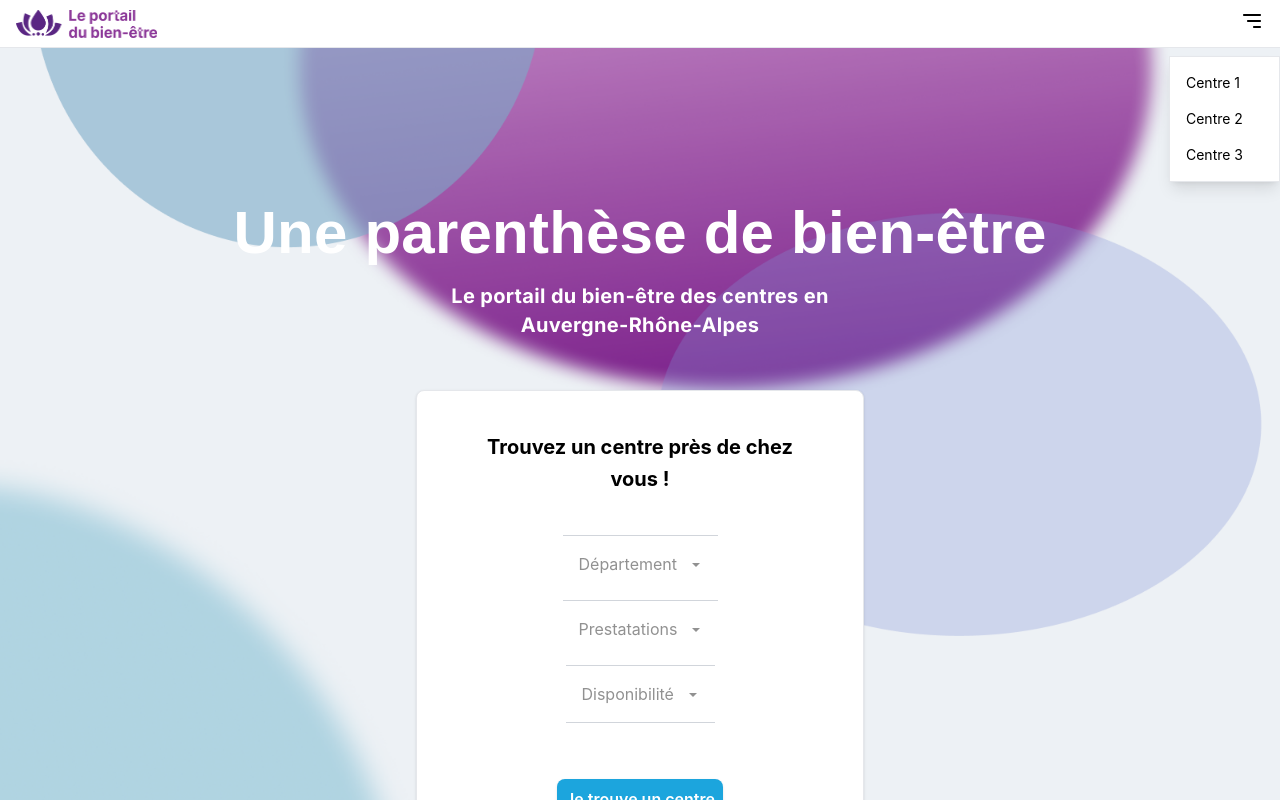
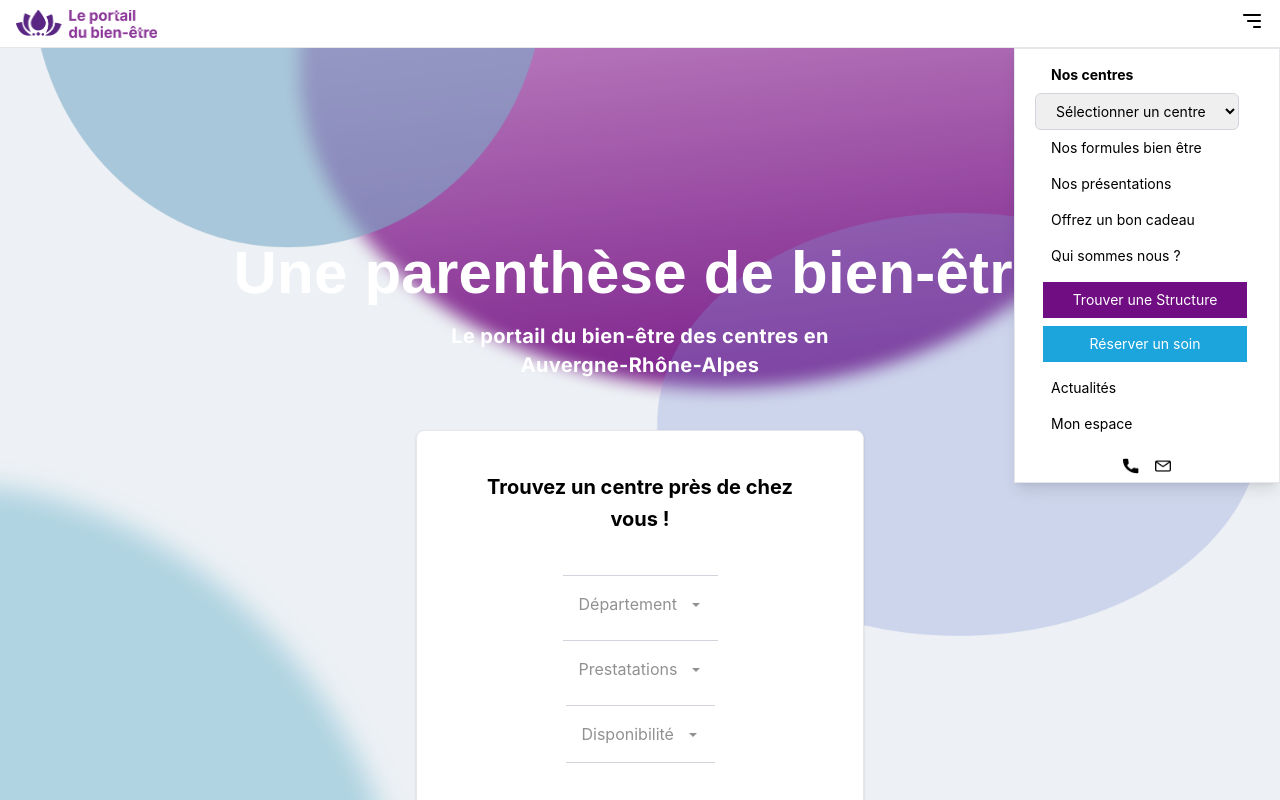
Before and after one commit to tchoifr/test-DBM, a React (Create React App) app: page / in a window 1280 px wide. Both pictures are taken after a click on the button 1252 px from the left and 20 px from the top of the page. Shown: the top 800 px of the page. Built offline with nearby package versions, Linux system fonts and the light colour scheme.

Commit message:
modif style

```diff
--- a/src/components/BandeauResponsive.tsx
+++ b/src/components/BandeauResponsive.tsx
@@ -1,5 +1,8 @@
 import React, { useState } from "react";
 import logo from "../assets/images/logo.webp";
+import phone from "../assets/images/phone.png";
+import mail from "../assets/images/mail.png";
+
 const BandeauResponsive = () => {
   const [isMenuOpen, setIsMenuOpen] = useState(false);
 
@@ -17,7 +20,7 @@ const BandeauResponsive = () => {
             objectFit: "cover",
           }}
           src={logo}
-          alt=""
+          alt="Logo"
         />
       </div>
 
@@ -41,25 +44,122 @@ const BandeauResponsive = () => {
           </svg>
         </button>
       </div>
+
       {isMenuOpen && (
-        <div className="absolute top-12 right-0 mt-2 bg-white border border-gray-200 shadow-lg">
-          <ul className="py-2 text-sm">
+        <div
+          style={{
+            zIndex: "1000",
+          }}
+          className="absolute top-12 right-0 bg-white border border-gray-200 shadow-lg"
+        >
+          <ul className="py-2 text-sm p-5">
             <li>
-              <a href="/centre1" className="block px-4 py-2 hover:bg-gray-100">
-                Centre 1
+              <label htmlFor="centres" className="font-bold block px-4 py-2">
+                Nos centres
+              </label>
+              <select
+                id="centres"
+                className="block w-full px-4 py-2 border border-gray-300 rounded-md focus:outline-none focus:ring focus:ring-blue-300"
+                onChange={(e) => {
+                  const selectedCentre = e.target.value;
+                  if (selectedCentre) {
+                    window.location.href = selectedCentre;
+                  }
+                }}
+              >
+                <option value="">Sélectionner un centre</option>
+                <option value="/centre1">Centre 1</option>
+                <option value="/centre2">Centre 2</option>
+                <option value="/centre3">Centre 3</option>
+              </select>
+            </li>
+
+            <li>
+              <a
+                href="/formules-bien-etre"
+                className="block px-4 py-2 hover:bg-gray-100"
+              >
+                Nos formules bien être
               </a>
             </li>
+
             <li>
-              <a href="/centre2" className="block px-4 py-2 hover:bg-gray-100">
-                Centre 2
+              <a
+                href="/presentations"
+                className="block px-4 py-2 hover:bg-gray-100"
+              >
+                Nos présentations
               </a>
             </li>
+
             <li>
-              <a href="/centre3" className="block px-4 py-2 hover:bg-gray-100">
-                Centre 3
+              <a
+                href="/offrez-bon-cadeau"
+                className="block px-4 py-2 hover:bg-gray-100"
+              >
+                Offrez un bon cadeau
+              </a>
+            </li>
+
+            <li>
+              <a
+                href="/qui-sommes-nous"
+                className="block px-4 py-2 hover:bg-gray-100"
+              >
+                Qui sommes nous ?
+              </a>
+            </li>
+
+            <li>
+              <button
+                style={{ backgroundColor: "#710d82" }}
+                className="block px-4 py-2 m-2 w-full text-center text-white"
+              >
+                Trouver une Structure
+              </button>
+            </li>
+
+            <li>
+              <button
+                style={{ backgroundColor: "#1ca5dd" }}
+                className="block px-4 py-2 m-2 w-full text-center text-white"
+              >
+                Réserver un soin
+              </button>
+            </li>
+
+            <li>
+              <a
+                href="/actualites"
+                className="block px-4 py-2 hover:bg-gray-100"
+              >
+                Actualités
+              </a>
+            </li>
+
+            <li>
+              <a
+                href="/mon-espace"
+                className="block px-4 py-2 hover:bg-gray-100"
+              >
+                Mon espace
               </a>
             </li>
           </ul>
+          <div className="flex justify-center">
+            <img
+              className="w-4 h-4 m-2"
+              style={{ objectFit: "contain" }}
+              src={phone}
+              alt="Téléphone"
+            />
+            <img
+              className="w-4 h-4 m-2"
+              style={{ objectFit: "contain" }}
+              src={mail}
+              alt="Mail"
+            />
+          </div>
         </div>
       )}
     </div>
--- a/src/components/Carousel.tsx
+++ b/src/components/Carousel.tsx
@@ -28,21 +28,21 @@ const Carousel = () => {
         }}
       >
         <SwiperSlide>
-          <div className="bg-indigo-50 rounded-2xl flex items-end justify-center bg-image-carousel1 p-4">
+          <div className="bg-indigo-50 rounded-2xl flex items-end justify-center bg-image-carousel1 bg-size-carousel p-4">
             <span className="text-3xl font-semibold text-white  ">
               Bains intérieurs
             </span>
           </div>
         </SwiperSlide>
         <SwiperSlide>
-          <div className="bg-indigo-50 rounded-2xl flex items-end justify-center bg-image-carousel2 p-4">
+          <div className="bg-indigo-50 rounded-2xl flex items-end justify-center bg-image-carousel2 bg-size-carousel p-4">
             <span className="text-3xl font-semibold text-white">
               Bains extérieurs
             </span>
           </div>
         </SwiperSlide>
         <SwiperSlide>
-          <div className="bg-indigo-50 rounded-2xl flex items-end justify-center bg-image-carousel3 p-4">
+          <div className="bg-indigo-50 rounded-2xl flex items-end justify-center bg-image-carousel3 bg-size-carousel p-4">
             <span className="text-3xl font-semibold text-white ">
               Sauna & Hammam
             </span>
--- a/src/sass/carousel.scss
+++ b/src/sass/carousel.scss
@@ -15,31 +15,24 @@
     .swiper-scrollbar-drag {
       background-color: #1CA5DD;
       border-radius: 1px;
-      width: 999px;
+      width: 230px !important;
     }
   }
-  .bg-image-carousel1 {
-    background-image: url(../assets/images/carousel/carousel1.png);
+  .bg-size-carousel{
     background-repeat: no-repeat;
     background-size: cover;
     background-position: center;
     height: 65vh;
   }
-
+  .bg-image-carousel1 {
+    background-image: url(../assets/images/carousel/carousel1.png);
+  }
   .bg-image-carousel2 {
     background-image: url(../assets/images/carousel/carousel2.png);
-    background-repeat: no-repeat;
-    background-size: cover;
-    background-position: center;
-    height: 65vh;
+
   }
-
   .bg-image-carousel3 {
     background-image: url(../assets/images/carousel/carousel3.png);
-    background-repeat: no-repeat;
-    background-size: cover;
-    background-position: center;
-    height: 65vh;
   }
 
   .bg-image-carousel4 {
@@ -55,8 +48,8 @@
     flex-direction: row;
     height: 100%;
     background-color: white;
-    padding-top: 32px;
-    padding-bottom: 32px;
+    padding-top: 130px;
+    padding-bottom: 100px;
 
     .prestation-carousel {
       width: 25%;
--- a/src/sass/titleHeader.scss
+++ b/src/sass/titleHeader.scss
@@ -3,6 +3,7 @@
     flex-direction: column;
     text-align: center;
     color: white;
+    margin-top: 40px;
 
     h1 {
       font-family: 'Montserrat', sans-serif;
@@ -24,6 +25,7 @@
 
 
     @media (max-width: 768px) {
+       margin-top: 0px;
       h1 {
         font-size: 40px;
         line-height: 40px;
@@ -33,6 +35,7 @@
         font-size: 18px;
         line-height: 25px;
       }
+
     }
 
     @media (max-width: 480px) {
```
